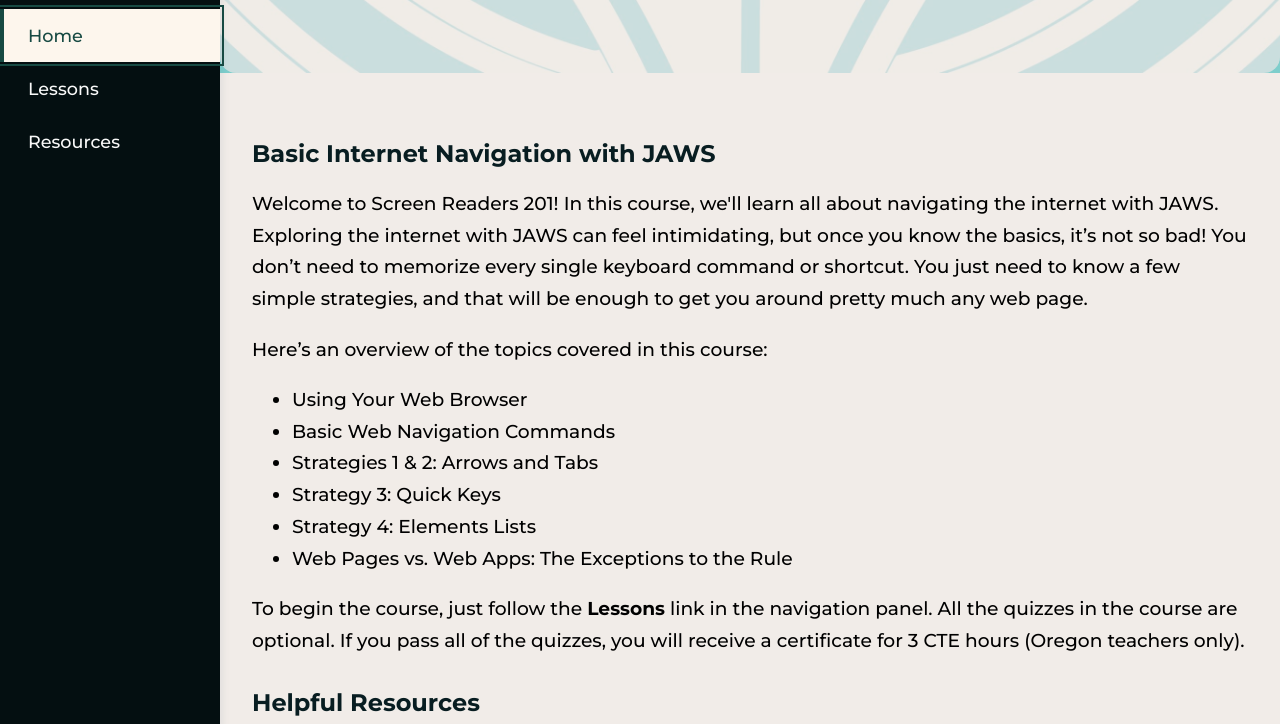
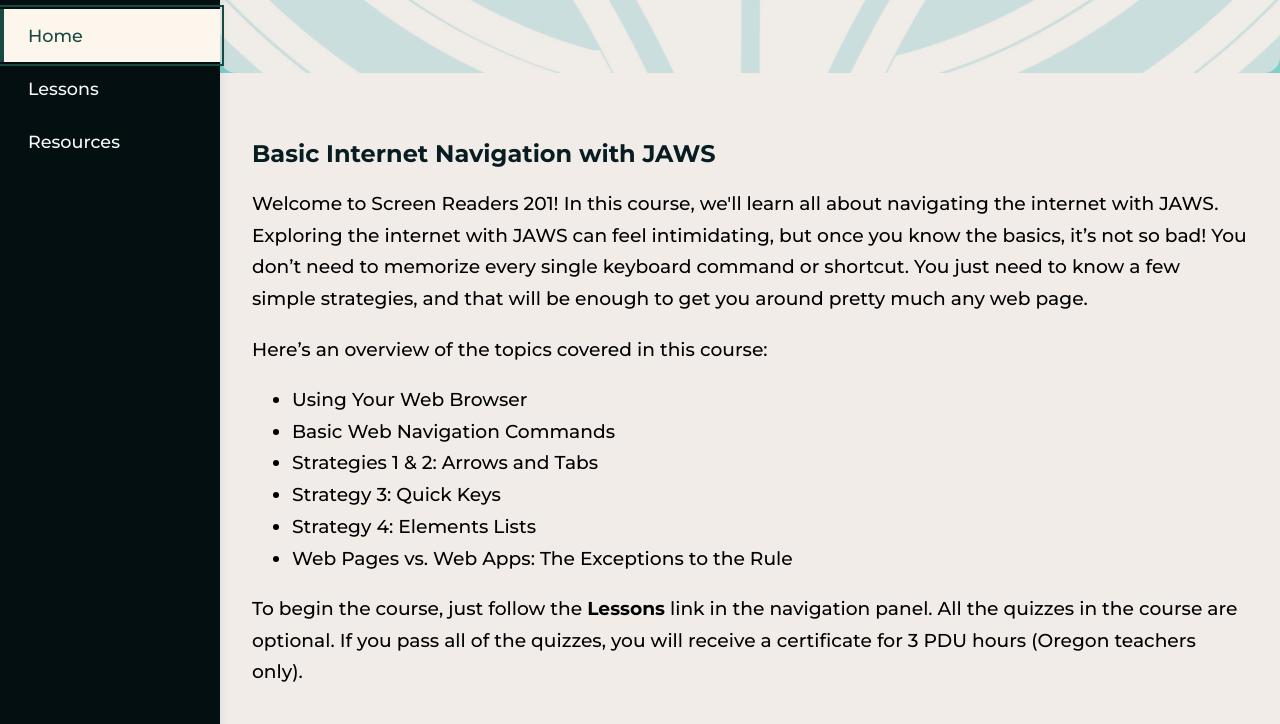
Before and after one commit to mcantino0/screen-reader-201, a plain HTML site: page index.html in a window 1280 px wide. Shown: the part 167-891 px from the top of the page. Drawn offline with Linux system fonts and the light colour scheme.

Commit message:
Update index.html

```diff
--- a/index.html
+++ b/index.html
@@ -232,7 +232,7 @@
         <li>Strategy 4: Elements Lists</li>
         <li>Web Pages vs. Web Apps: The Exceptions to the Rule</li>
       </ul>
-      <p>To begin the course, just follow the <strong>Lessons</strong> link in the navigation panel. All the quizzes in the course are optional. If you pass all of the quizzes, you will receive a certificate for 3 CTE hours (Oregon teachers only).</p>
+      <p>To begin the course, just follow the <strong>Lessons</strong> link in the navigation panel. All the quizzes in the course are optional. If you pass all of the quizzes, you will receive a certificate for 3 PDU hours (Oregon teachers only).</p>
       <h2>Helpful Resources</h2>
       <p>This course is based on this <a href="https://docs.google.com/document/d/1a_zZOq_VxXcA8OZ8MRkG_2quh32s0tH1N9umPYqrMm4/edit?usp=sharing" target="_blank" rel="noopener">Basic Internet Navigation with JAWS</a> document. You may find it helpful to refer to this document while working through the course. The document includes a short video demonstration of all the keyboard commands covered in this course.</p>
       <p>Check the <strong>Resources</strong> link for a data tracking sheet, sample lesson plans, AI assistants and more!</p>
```
